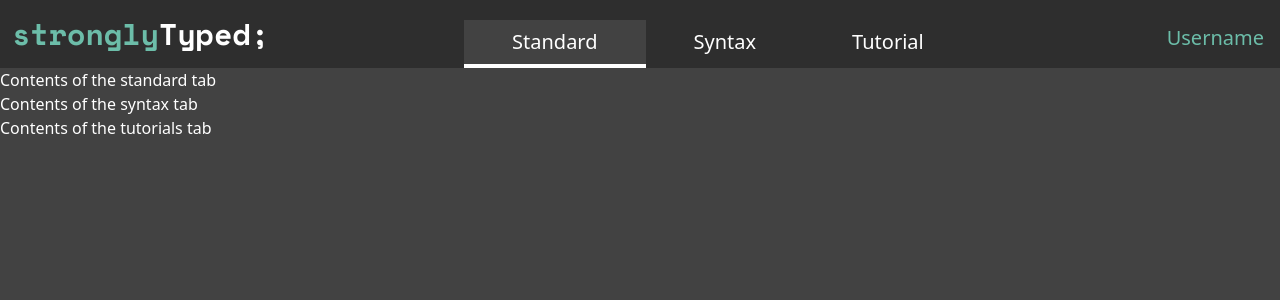
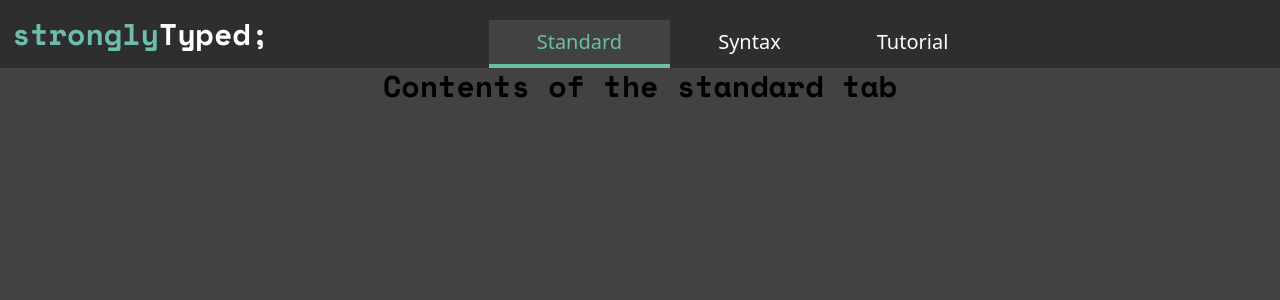
Before and after one commit to Brennan-Cox/stronglyTyped, a Next.js app in the folder strongly-typed/: page /main-page in a window 1280 px wide. Shown: the top 300 px of the page. Built offline with nearby package versions, Linux system fonts and the light colour scheme; no server answers; sample sign-in values are in the browser's storage.

Commit message:
Resolves log-in bypass, tab issues, and adds components directory

```diff
--- /dev/null
+++ b/strongly-typed/components/standardTab.tsx
@@ -0,0 +1,19 @@
+import React, { useState } from "react";
+
+//Contents are used purely for example.  Should be able to set up tab content and related js/ts functionality to be imported on the main-page
+function StandardTab() {
+    const [showMe, setShowMe] = useState(false);
+    function toggle() {
+        setShowMe(!showMe);
+    }
+    const Text = () => <div>You clicked the message!</div>;
+
+    return (
+        <div>
+            <a onClick={toggle} className= "font-body font-semibold text-3xl">Contents of the standard tab</a>
+            {showMe ? <Text /> : null}
+        </div>
+    )
+}
+
+export default StandardTab;
--- a/strongly-typed/pages/createAccount.tsx
+++ b/strongly-typed/pages/createAccount.tsx
@@ -88,11 +88,11 @@ const CreateAccount: NextPage = () => {
                         <div className="flex justify-between py-7">
                         <div>
                             <Link href="/">
-                                <button className="text-mint font-semibold ml-6 mt-1 hover:bg-stgray-100" >Return to Login Page</button>
+                                <a className="text-mint font-semibold ml-6 mt-1 hover:bg-stgray-100" >Return to Login Page</a>
                             </Link>
                         </div>
                         <div>
-                            <button className="text-mint text-center py-1 font-semibold border-2 border-mint hover:bg-stgray-100 w-40 mr-10">Create Account</button>
+                            <button type="submit" className="text-mint text-center py-1 font-semibold border-2 border-mint hover:bg-stgray-100 w-40 mr-10">Create Account</button>
                         </div>
                     </div>
                     </form>
--- a/strongly-typed/pages/index.tsx
+++ b/strongly-typed/pages/index.tsx
@@ -75,7 +75,7 @@ const Login: NextPage = () => {
                         <div className="flex justify-between py-7">
                         <div>
                             <Link href="/createAccount">
-                                <button className="text-mint font-semibold ml-6 mt-1 hover:bg-stgray-100">Create an account</button>
+                                <a className="text-mint font-semibold ml-6 mt-1 hover:bg-stgray-100">Create an account</a>
                             </Link>
                         </div>
                         <div>
--- a/strongly-typed/pages/main-page.tsx
+++ b/strongly-typed/pages/main-page.tsx
@@ -1,25 +1,28 @@
 import type { NextPage, NextPageContext, GetServerSideProps } from 'next'
 import React, { useState } from "react";
 import Link from 'next/link';
+import { getSession } from 'next-auth/react';
+import { Session } from 'next-auth';
+import { signOut } from "next-auth/react";
+import dynamic from 'next/dynamic' //dynamic imports and components directory allow for inserting whole pages with functionality
+const StandardTab = dynamic(() => import('../components/standardTab')) //inside the html.  See line 82 and standardTab.tsx at shown path.
 
 const Main: NextPage = () => {
 
     /**
      * A React hook, "hooks" into a React feature. Let's us define a variable and a function to manipulate/interact with that variable.
      * Documentation: https://reactjs.org/docs/hooks-state.html
+     *
+     * Below hooks and method used for updating the styling of a selected tab, and displaying the correct content for each tab
      */
-    const [showMe, setShowMe] = useState(false);
     const [syntax, setActiveSyntax] = useState(false);
     const [standard, setActiveStandard] = useState(true);
     const [tutorials, setActiveTutorials] = useState(false);
 
     /**
-     * Used for the user account dropdown menu. Inverts value of showMe variable for the element menu-items
+     * Updates hooks to display selected tab's content, and update styling of selected tab.
+     * @param tab - tab to be activated
      */
-    function toggle() {
-        setShowMe(!showMe);
-    }
-
     function toggleActiveTab(tab: String) {
         switch (tab) {
             case "standard":
@@ -40,7 +43,30 @@ const Main: NextPage = () => {
         }
     }
 
-    // Anything wrapped in a return statement is HTML
+    /**
+     * Used for the user account dropdown menu. Inverts value of showMe variable for the element menu-items
+     */
+    const [userDropdown, setUserDropdown] = useState(false);
+    function toggle() {
+        setUserDropdown(!userDropdown);
+    }
+
+    /**
+    *  Create hook for userName variable used in page navigation bar
+    *  extracts username from session variable and update hook
+    */
+    const [userName, setUserName] = useState('');
+    async function getUsername() {
+        const session = await getSession()
+        if (session) {
+            setUserName(session?.user.username);
+        }
+    }
+    getUsername(); //Call function to update username value for page
+
+
+
+    // Anything wrapped in this return statement is HTML
     return (
         <main>
             <div className="flex bg-stgray-200 justify-between items-end">
@@ -52,38 +78,60 @@ const Main: NextPage = () => {
 
                 {/* Navigation bar options */}
                 <div id="navigation-bar" className="px-4">
-                    <ul className="flex nav nav-tabs">
-                        <li id="standard-tab" onClick={() => toggleActiveTab("standard")} className={standard ? "active-tab" : "inactive-tab"}><a aria-controls="standard">Standard</a></li>
-                        <li id="syntax-tab" onClick={() => toggleActiveTab("syntax")} className={syntax ? "active-tab" : "inactive-tab"}>Syntax</li>
-                        <li id="tutorials-tab" onClick={() => toggleActiveTab("tutorial")} className={tutorials ? "active-tab" : "inactive-tab"}>Tutorial</li>
+                    <ul className="flex">
+                        <li id="standard-tab" onClick={() => toggleActiveTab("standard")} className={standard ? "active-tab" : "inactive-tab"}><button>Standard</button></li>
+                        <li id="syntax-tab" onClick={() => toggleActiveTab("syntax")} className={syntax ? "active-tab" : "inactive-tab"}><button>Syntax</button></li>
+                        <li id="tutorials-tab" onClick={() => toggleActiveTab("tutorial")} className={tutorials ? "active-tab" : "inactive-tab"}><button>Tutorial</button></li>
                     </ul>
                 </div>
 
                 {/* Account options dropdown menu */}
                 <div id="account-dropdown" className="py-4 mr-4">
 
-                    <a onClick={toggle} className="text-mint text-xl">Username</a>
+                    <button id="username" onClick={toggle} className="hover:text-mint text-white text-2xl pr-12">{userName}</button>
 
                     {/* Sets the value of the style attribute to either "block" or "none" */}
-                    <ul id="menu-items" style={{ display: showMe ? "block" : "none" }} className="font-semibold mt-1 absolute bg-stgray-200 border-2 py-1 px-2 border-mint">
-                        <Link href="/account-options"><li className="hover:text-mint text-white"><a>Account options</a></li></Link>
-                        <Link href="/"><li className="hover:text-mint text-white"><a href="">Log out</a></li></Link>
+                    <ul id="menu-items" style={{ display: userDropdown ? "block" : "none" }} className="font-semibold mt-1 absolute bg-stgray-200 border-2 py-2 px-2 border-mint">
+                        <Link href="/account-options"><li className="hover:text-mint text-white py-1"><button>Account Options</button></li></Link>
+                        <li onClick={() => signOut()} className="hover:text-mint text-white py-1"><button>Log Out</button></li>
                     </ul>
                 </div>
             </div>
-            <div id="main-tabs" className="bg-stgray-100 h-screen tab-content">
-                <div id="standard" className="text-white tab-pane">
-                    Contents of the standard tab
+            <div id="main-tabs" className="bg-stgray-100 h-screen text-center">
+                <div id="standard" className={standard ? "block" : "hidden"}>
+                    <StandardTab/> {/* used as example for dynamic imports */}
                 </div>
-                <div id="syntax" className="text-white tab-pane">
-                    Contents of the syntax tab
+                <div id="syntax" className={syntax ? "block" : "hidden"}>
+                    <a className= "font-body font-semibold text-3xl">Contents of the syntax tab</a>
                 </div>
-                <div id="tutorials" className="text-white tab-pane">
-                    Contents of the tutorials tab
+                <div id="tutorials" className={tutorials ? "block" : "hidden"}>
+                    <a className= "font-body font-semibold text-3xl">Contents of the tutorials tab</a>
                 </div>
             </div>
         </main>
     )
 }
 
+/**
+ * Gets the session server-side and redirects to the login-page
+ * if there is no active session
+ *
+ * @param context Request information passed to the server.
+ * @returns props
+ */
+ export const getServerSideProps: GetServerSideProps = async (context) => {
+    var session: Session | null = await getSession(context)
+    if (!session) {
+        return {
+            redirect: {
+                destination: "/"
+            },
+            props: {}
+        }
+    }
+
+    return {props: {}};
+}
+
+
 export default Main;
--- a/strongly-typed/styles/globals.css
+++ b/strongly-typed/styles/globals.css
@@ -9,7 +9,7 @@
 }
 
 .active-tab {
-    @apply px-12 py-2 text-xl text-white bg-stgray-100 border-b-4 border-white;
+    @apply px-12 py-2 text-xl text-mint bg-stgray-100 border-b-4 border-mint;
 }
 
 .inactive-tab {
```
